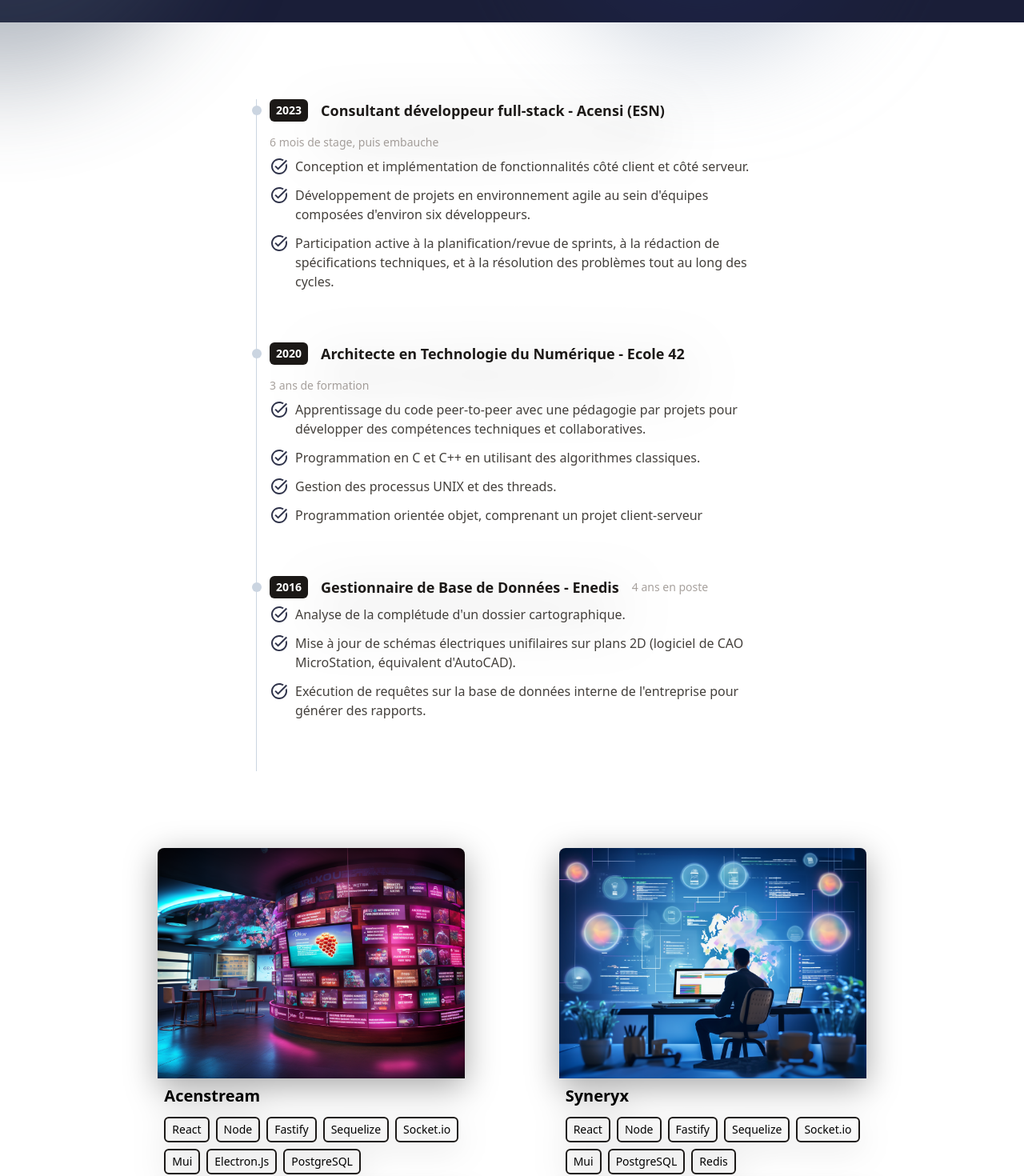
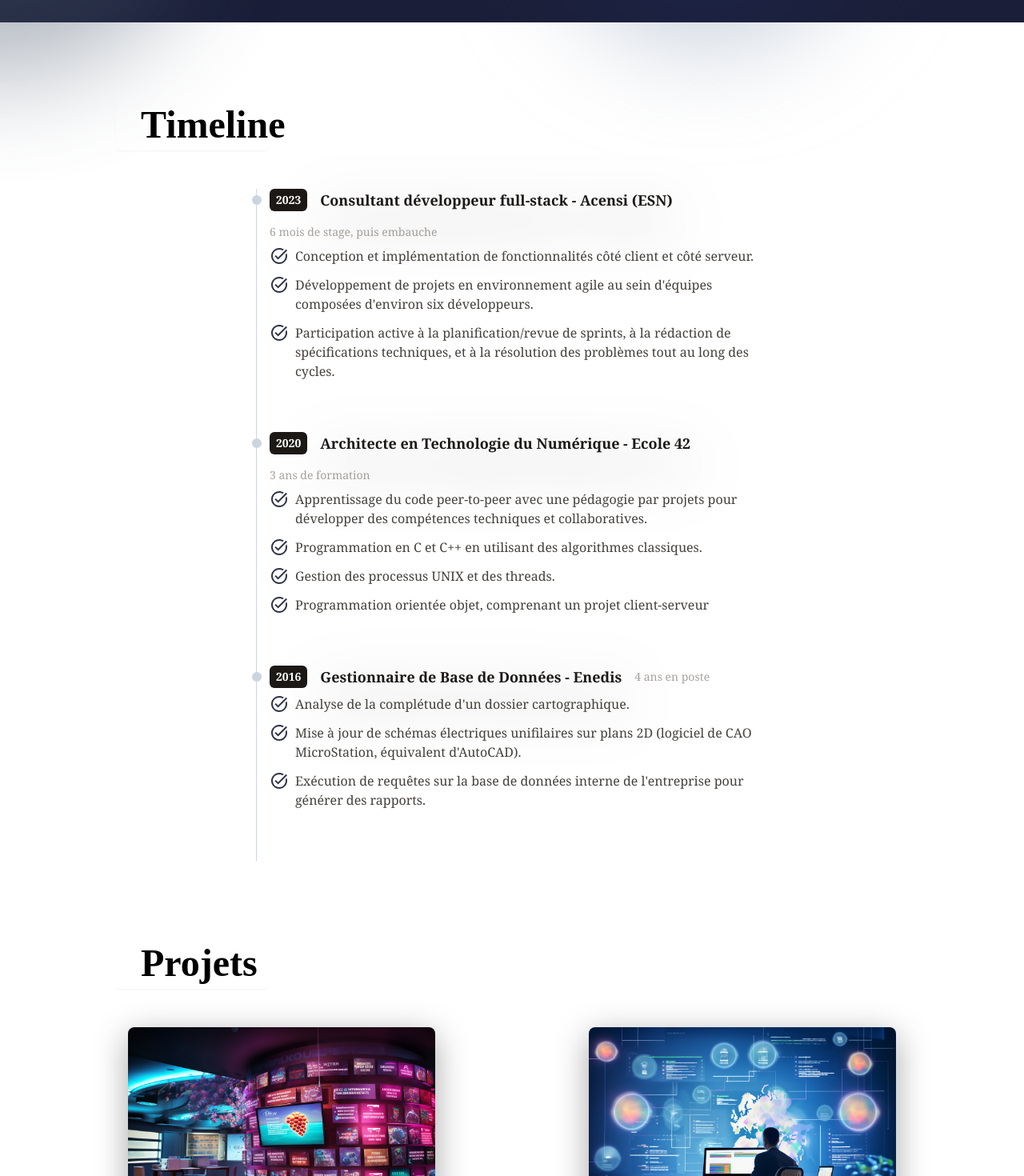
Before and after one commit to TonydLazuto/old-portfolio, a React (Vite) app: page / in a window 1280 px wide. Shown: the part 740-2210 px from the top of the page at 80% size. Built offline with nearby package versions, Linux system fonts and the light colour scheme.

Commit message:
add font + add titles Timeline Project Stack

```diff
--- a/src/App.tsx
+++ b/src/App.tsx
@@ -18,7 +18,7 @@ function App() {
 	}, []);
 
   return (
-		<div className='w-screen h-max'>
+		<div className='w-screen h-max font-serif'>
 			<div className="w-full h-full shadow-2xl shadow-black">
 				<Navigation />
 				<Header isMobile={isMobile} obsRef={obsRef} />
--- a/src/components/Projects.tsx
+++ b/src/components/Projects.tsx
@@ -2,6 +2,7 @@ import React from 'react'
 import projects from '../data/projects';
 import ProjectItemMobile from './micro-components/ProjectItemMobile';
 import ProjectItemDesktop from './micro-components/ProjectItemDesktop';
+import useObserver from '../hooks/useObserver';
 
 export interface IsMobile {
 	isMobile: boolean
@@ -9,22 +10,40 @@ export interface IsMobile {
 
 const Projects = (props: IsMobile) => {
 	const { isMobile } = props;
+	const obsRef = useObserver();
 
 	return (
     <div
-			id='projects'
-			className='flex flex-col md:flex-row items-center
-			justify-center
-			m-auto mx-20
+      id="projects"
+      className="m-auto
 			min-h-screen md:min-h-[calc(100vh_-_5rem)]
 			scroll-mt-12 mt-24
-			'>
-			<div className='w-screen flex
+			"
+    >
+      <h1
+        ref={obsRef}
+        className="h-16 w-2/3 md:w-48
+			m-auto md:m-0 md:ml-36 md:mb-12
+			mb-20 md:pl-8
+			pt-2
+			text-3xl md:text-5xl
+			text-center md:text-left
+			font-semibold
+			bg-shade2
+			rounded-md
+			shadow-xl md:shadow-sm
+			font-display"
+      >
+        Projets
+      </h1>
+      <div
+        className="w-11/12 md:w-3/4 m-auto flex
 				flex-col md:flex-row
 				items-center md:items-start
-				justify-evenly flex-wrap'>
-				{isMobile ?
-					projects.map((project) => (
+				justify-between flex-wrap"
+      >
+        {isMobile
+          ? projects.map((project) => (
               <ProjectItemMobile
                 key={project.title}
                 title={project.title}
@@ -35,8 +54,8 @@ const Projects = (props: IsMobile) => {
                 link={project.link}
                 linkName={project.linkName}
               />
-					)) :
-					projects.map((project) => (
+            ))
+          : projects.map((project) => (
               <ProjectItemDesktop
                 key={project.title}
                 title={project.title}
@@ -49,7 +68,7 @@ const Projects = (props: IsMobile) => {
             ))}
       </div>
     </div>
-	)
+  );
 }
 
 export default Projects
--- a/src/components/Stack.tsx
+++ b/src/components/Stack.tsx
@@ -9,15 +9,30 @@ const Stack = () => {
   return (
     <div
       id="stack"
-      className="flex flex-col items-center
-				justify-center w-screen
-				min-h-full md:my-40
+      className="w-screen
+        min-h-full md:my-40
 				py-40 md:py-4"
     >
+      <h1
+	  	  ref={obsRef}
+        className="h-16 w-2/3 md:w-48
+          m-auto md:m-0 md:ml-36 md:mb-12
+          mb-20 md:pl-8
+          pt-2
+					text-3xl md:text-5xl
+					text-center md:text-left
+					font-semibold
+					bg-shade2
+					rounded-md
+          shadow-xl md:shadow-sm
+          font-display"
+      >
+        Stack
+      </h1>
       <div
         ref={obsRef}
-        className="flex justify-evenly items-center flex-wrap
-				items-center w-3/5"
+        className="w-3/5 m-auto flex justify-evenly items-center flex-wrap
+				items-center"
       >
         {stacks.map((stack, index) => (
           <StackItem
--- a/src/components/Timeline.tsx
+++ b/src/components/Timeline.tsx
@@ -1,20 +1,37 @@
 import timeline from '../data/timeline';
+import useObserver from '../hooks/useObserver';
 import TimelineItem from './micro-components/TimelineItem';
 import { Box } from '@mui/material';
 
 const Timeline = () => {
+	const obsRef = useObserver();
+
 	return (
     <Box
-			id='timeline'
-			className='mt-24
-			flex flex-col md:flex-row justify-center
-			w-2/3 md:w-1/2
+      id="timeline"
+      className="mt-24
+      w-screen
 			md:min-h-full
 			m-auto
-			scroll-mt-24'>
-			<Box
-				className='w-full md:7/12'
+			scroll-mt-32"
     >
+      <h1
+	  	  ref={obsRef}
+        className="h-16 w-2/3 md:w-48
+          m-auto md:m-0 md:ml-36 md:mb-12
+          mb-20 md:pl-8
+          pt-2
+					text-3xl md:text-5xl
+					text-center md:text-left
+					font-semibold
+					bg-shade2
+					rounded-md
+          shadow-xl md:shadow-sm
+          font-display"
+      >
+        Timeline
+      </h1>
+      <Box className="w-2/3 md:w-1/2 m-auto">
         {timeline.map((timeline) => (
           <TimelineItem
             key={timeline.year}
@@ -26,7 +43,7 @@ const Timeline = () => {
         ))}
       </Box>
     </Box>
-	)
+  );
 }
 
 export default Timeline
--- a/tailwind.config.cjs
+++ b/tailwind.config.cjs
@@ -18,8 +18,8 @@ module.exports = {
       backgroundImage: {
         "intro-bg": "url('/img/intro-bg.png')",
       },
-      FontFace: {
-        "font-family": ["Inter", "serif"],
+      fontFamily: {
+        display: ["Brush Script MT", "serif", "courier", "comic sans ms"],
       },
       keyframes: {
         topToBottom: {
```
Lines whose indentation alone changed are shown as unchanged.
